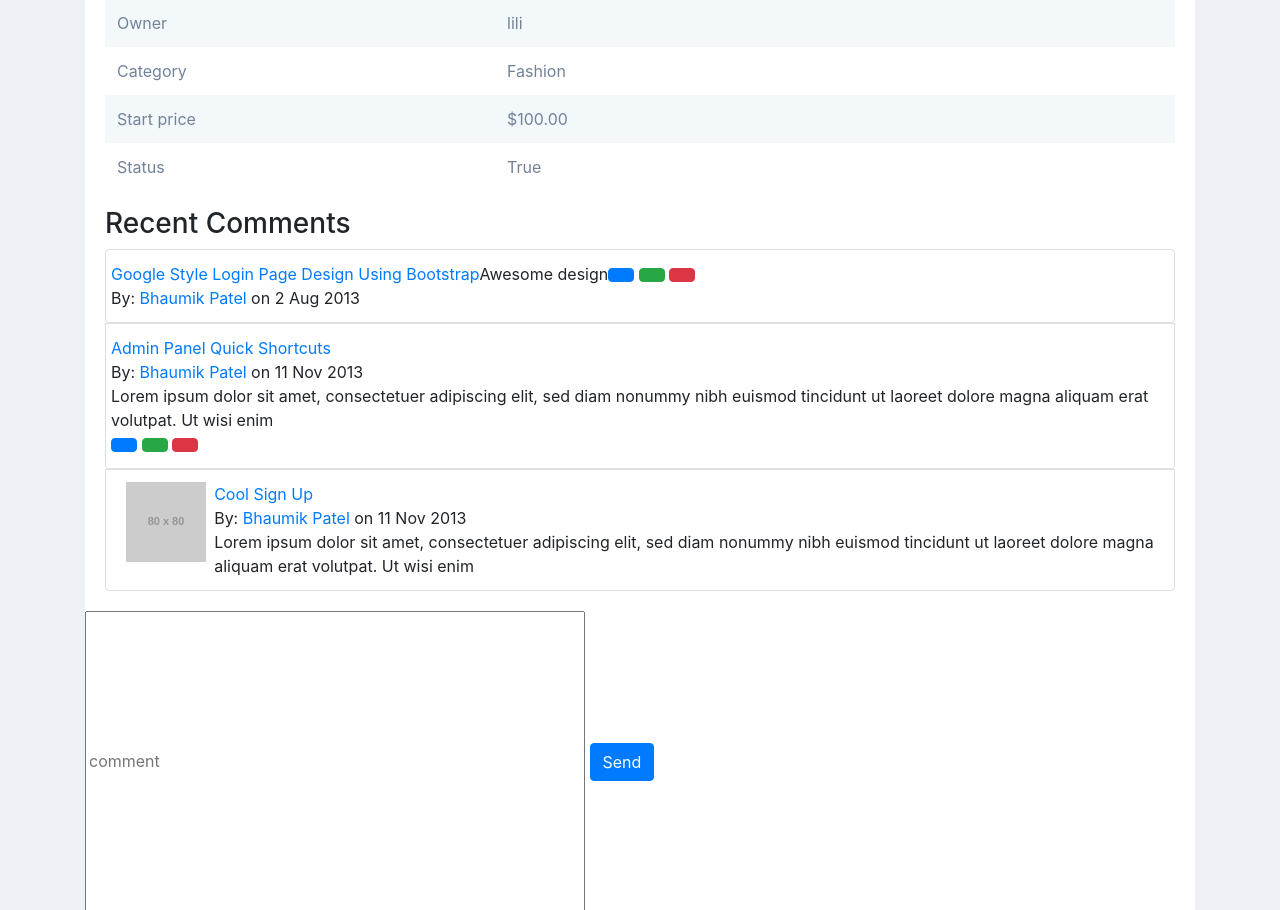
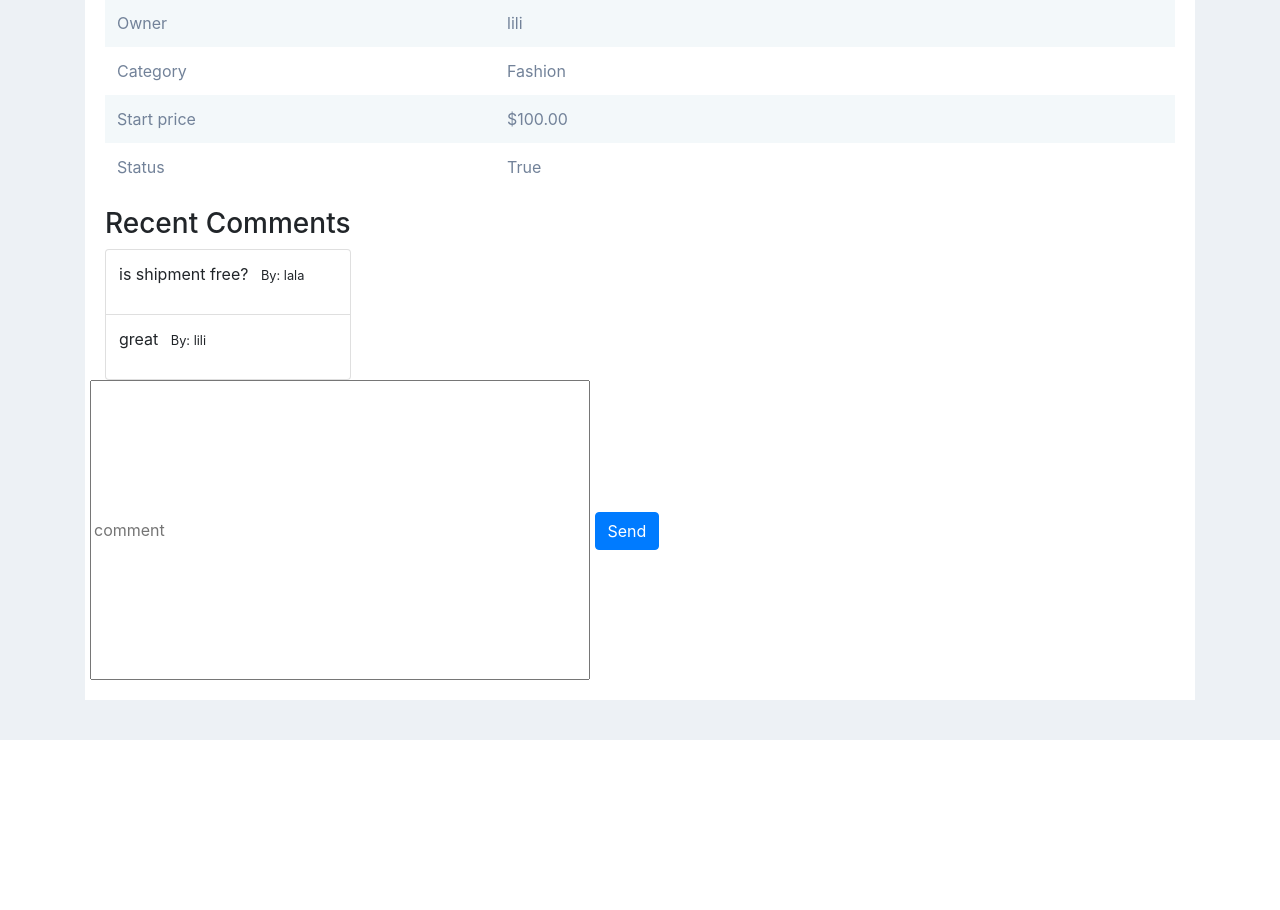
Before and after one commit to alhuri/CS50W, a Django app: page /item/2 in a window 1280 px wide. Shown: the part 739-1649 px from the top of the page. After the commit the page ends 1479 px from the top, so only its background shows below. Run offline with Django 3.2, Linux system fonts and the light colour scheme; data comes from the database, SQL or seed files in the repository; both versions use the stored data as it was after the commit; grey boxes labelled with a size stand in for pictures from a placeholder-image service; some libraries are stand-ins or nearby versions.

Commit message:
feat: add comment feature

```diff
--- a/commerce/auctions/templates/auctions/index.html
+++ b/commerce/auctions/templates/auctions/index.html
@@ -24,8 +24,6 @@
                       <a href="{% url 'watch_list' id=active_list.id %}" value="add" class="card-link">Add to watchlist</a>
                     </div>
                   </div>
-
-
             </div>
         {% endfor %}
     </div>
--- a/commerce/auctions/templates/auctions/item.html
+++ b/commerce/auctions/templates/auctions/item.html
@@ -66,87 +66,31 @@
 <div class="container">
     <div class="row">
         <div class="panel panel-default widget">
+
             <div class="panel-heading">
                 <span class="glyphicon glyphicon-comment"></span>
                 <h3 class="panel-title">
                     Recent Comments</h3>
+            </div>
 
-            </div>
             <div class="panel-body">
                 <ul class="list-group">
+                    {% for comment in comments %}
+                    {% if forloop.counter0|divisibleby:2 and not forloop.first %}
+                    <div class="w-100"></div>{% endif %}
+
                     <li class="list-group-item">
                         <div class="row">
-
-                                <div>
-                                    <a href="http://www.jquery2dotnet.com/2013/10/google-style-login-page-desing-usign.html">
-                                        Google Style Login Page Design Using Bootstrap</a>
-                                    <div class="mic-info">
-                                        By: <a href="#">Bhaumik Patel</a> on 2 Aug 2013
-                                    </div>
+                                <div class="comment-text" >
+                                    <p>&ensp;{{ comment.content }} &ensp; </p>
                                 </div>
-                                <div class="comment-text">
-                                    Awesome design
+                                <div class="mic-info">
+                                    <small>By: {{comment.commentor}}</small>
                                 </div>
-                                <div class="action">
-                                    <button type="button" class="btn btn-primary btn-xs" title="Edit">
-                                        <span class="glyphicon glyphicon-pencil"></span>
-                                    </button>
-                                    <button type="button" class="btn btn-success btn-xs" title="Approved">
-                                        <span class="glyphicon glyphicon-ok"></span>
-                                    </button>
-                                    <button type="button" class="btn btn-danger btn-xs" title="Delete">
-                                        <span class="glyphicon glyphicon-trash"></span>
-                                    </button>
-                                </div>
-                            </div>
                         </div>
                     </li>
-                    <li class="list-group-item">
-                        <div class="row">
 
-                                <div>
-                                    <a href="http://bootsnipp.com/BhaumikPatel/snippets/Obgj">Admin Panel Quick Shortcuts</a>
-                                    <div class="mic-info">
-                                        By: <a href="#">Bhaumik Patel</a> on 11 Nov 2013
-                                    </div>
-                                </div>
-                                <div class="comment-text">
-                                    Lorem ipsum dolor sit amet, consectetuer adipiscing elit, sed diam nonummy nibh
-                                    euismod tincidunt ut laoreet dolore magna aliquam erat volutpat. Ut wisi enim
-                                </div>
-                                <div class="action">
-                                    <button type="button" class="btn btn-primary btn-xs" title="Edit">
-                                        <span class="glyphicon glyphicon-pencil"></span>
-                                    </button>
-                                    <button type="button" class="btn btn-success btn-xs" title="Approved">
-                                        <span class="glyphicon glyphicon-ok"></span>
-                                    </button>
-                                    <button type="button" class="btn btn-danger btn-xs" title="Delete">
-                                        <span class="glyphicon glyphicon-trash"></span>
-                                    </button>
-                                </div>
-                            </div>
-                        </div>
-                    </li>
-                    <li class="list-group-item">
-                        <div class="row">
-                            <div class="col-xs-2 col-md-1">
-                                <img src="http://placehold.it/80" class="img-circle img-responsive" alt="" /></div>
-                            <div class="col-xs-10 col-md-11">
-                                <div>
-                                    <a href="http://bootsnipp.com/BhaumikPatel/snippets/4ldn">Cool Sign Up</a>
-                                    <div class="mic-info">
-                                        By: <a href="#">Bhaumik Patel</a> on 11 Nov 2013
-                                    </div>
-                                </div>
-                                <div class="comment-text">
-                                    Lorem ipsum dolor sit amet, consectetuer adipiscing elit, sed diam nonummy nibh
-                                    euismod tincidunt ut laoreet dolore magna aliquam erat volutpat. Ut wisi enim
-                                </div>
-
-                            </div>
-                        </div>
-                    </li>
+                    {% endfor %}
                 </ul>
             </div>
         </div>
@@ -154,7 +98,7 @@
 </div>
 
                 </div>
-                <form action="{% url 'place_bid' auction_id=item.id %}" method="post">
+                <form action="{% url 'comment' auction_id=item.id %}" method="post">
                     {% csrf_token %}
                     {{comment_form}}
                     <button class="btn btn-primary btn-rounded">Send</button>
--- a/commerce/auctions/urls.py
+++ b/commerce/auctions/urls.py
@@ -16,6 +16,6 @@ urlpatterns = [
     path("remove_item_watch_list/<int:auction>", views.remove_item_watch_list, name="remove_item_watch_list"),
     path("place_bid/<int:auction_id>", views.place_bid, name="place_bid"),
     path("close/<int:auction_id>", views.close, name="close"),
-
+    path("comment/<int:auction_id>", views.comment, name="comment"),
     path("register", views.register, name="register")
 ]
--- a/commerce/auctions/views.py
+++ b/commerce/auctions/views.py
@@ -162,6 +162,43 @@ def watch_listing(request):
             "active_listings": watchList.objects.filter(watcher_id=request.user.id)
         })
 
+def comment(request, auction_id):
+    if request.method == 'POST': # If the form has been submitted
+        form = CommentForm(request.POST) # A form bound to the POST data
+        if form.is_valid(): # All validation rules pass
+            # Process the data in form.cleaned_data
+            comment = form.cleaned_data["comment"]
+
+            comment = Comment(
+                commentor = User.objects.get(pk=request.user.id),
+                content = comment,
+                auction = Auction.objects.get(pk=auction_id)
+            )
+            comment.save()
+
+            auction = Auction.objects.get(pk=auction_id)
+            comments = Comment.objects.filter(auction=auction)
+            highest_bid = Bid.objects.filter(auction=auction_id).order_by('-bid').first()
+
+
+            return render(request, "auctions/item.html",{
+                'item': auction,
+                'bid' : highest_bid.bid,
+                'comments' : comments,
+                'bid_form' : BidForm(),
+                'comment_form' : comment_form
+                })
+
+    else:
+
+        return render(request, "auctions/item.html",{
+                'item': auction,
+                'bid' : highest_bid.bid,
+                'comments' : comments,
+                'bid_form' : BidForm(),
+                'comment_form' : comment_form
+                })
+
 def add_list(request):
     if request.method == 'POST': # If the form has been submitted
         form = AuctionForm(request.POST) # A form bound to the POST data
```
Also changed, not shown: commerce/db.sqlite3.
